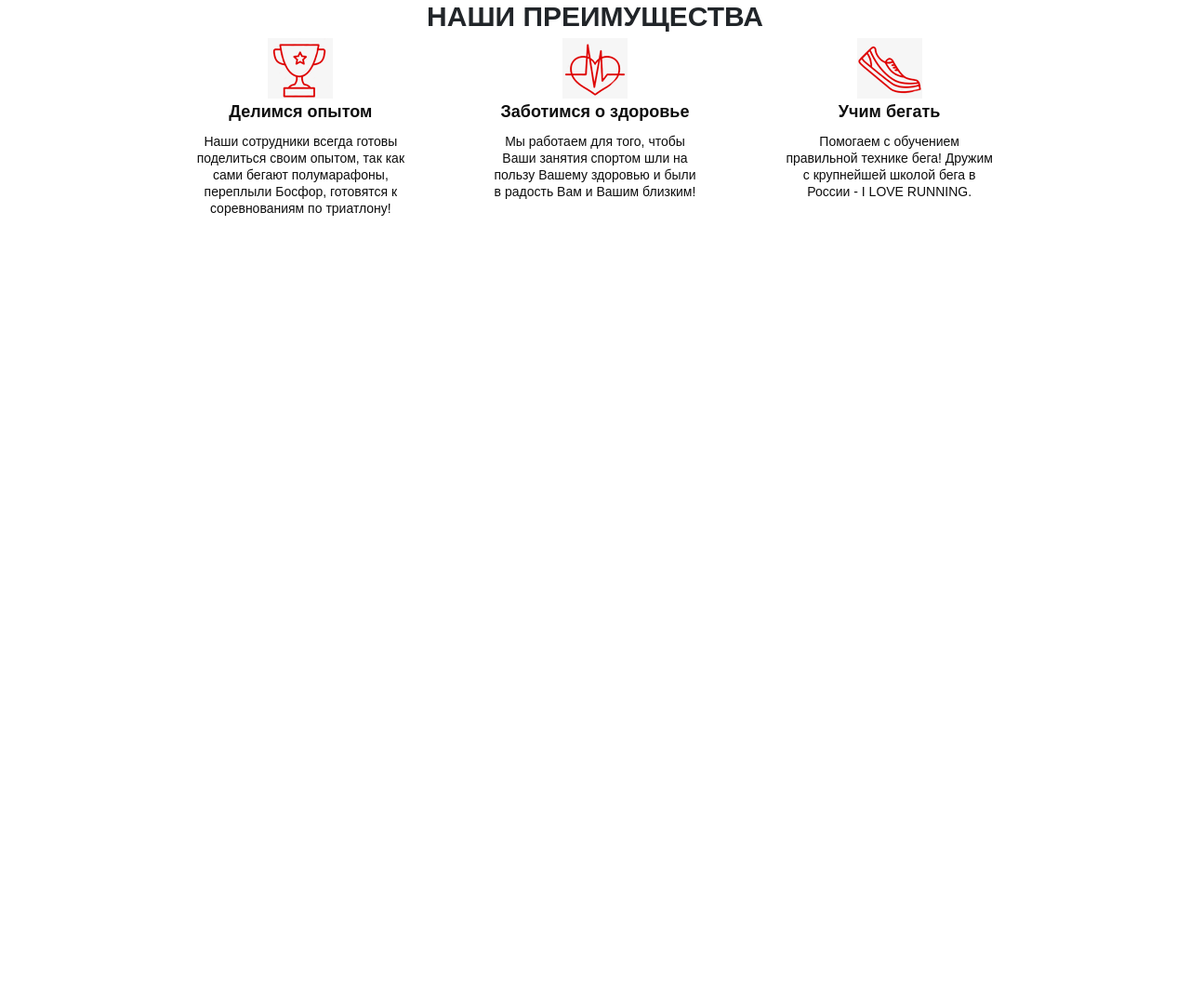
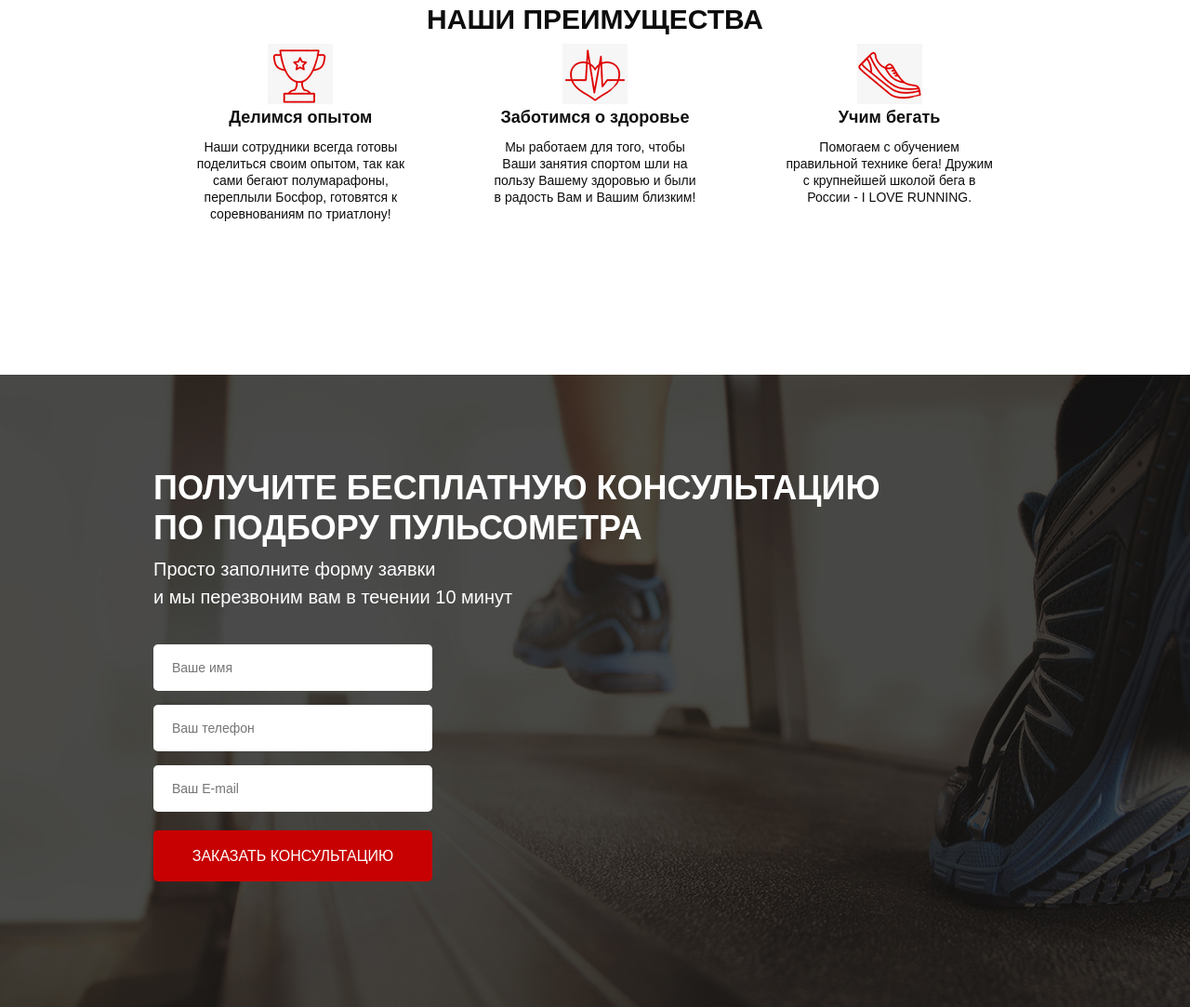
Before and after one commit to LostPeril/Pulse, a website: page src/index.html in a window 1280 px wide. Shown: the part 720-1803 px from the top of the page at 93% size. Before the commit the page ends 1123 px from the top, so only its background shows below. Drawn offline with Linux system fonts and the light colour scheme.

Commit message:
Новая секция

```diff
--- a/src/index.html
+++ b/src/index.html
@@ -55,7 +55,7 @@
     </div>
     <div class="advantages">
         <div class="container">
-            <h2 class="advantages__title">НАШИ ПРЕИМУЩЕСТВА</h2>
+            <h2 class="title">НАШИ ПРЕИМУЩЕСТВА</h2>
             <div class="advantages__block">
                 <div class="advantages__block__exp">
                     <img src="icons/advantages/cup.png" alt="cup" class="advantages__block__exp__img">
@@ -75,5 +75,24 @@
             </div>
         </div>
     </div>
+    <div class="consultation">
+        <div class="container">
+            <h2 class="title title_left">
+                Получите бесплатную консультацию<br>
+                по подбору пульсометра
+            </h2>
+            <div class="consultation__descr">
+                Просто заполните форму заявки<br>
+                и мы перезвоним вам в течении 10 минут
+            </div>
+            <form class="feed-form" action="#">
+                <input name="name" required placeholder="Ваше имя" type="text">
+                <input name="phone" required placeholder="Ваш телефон" type="number">
+                <input name="email" required placeholder="Ваш E-mail" type="email">
+
+                <button class="button button_submit">заказать кОНСУЛЬТАЦИЮ</button>
+            </form>
+        </div>
+    </div>
 </body>
 </html>
--- a/src/sass/blocks/_advantages.scss
+++ b/src/sass/blocks/_advantages.scss
@@ -1,13 +1,6 @@
 .advantages {
     min-height: 473px;
     padding: 73px 0 65px 0;
-        &__title {
-            font-size: 30px;
-            font-weight: 700;
-            line-height: 30px;
-            letter-spacing: 0px;
-            text-align: center;
-        }
     &__block {
         display: flex;
         justify-content: space-around;
--- a/src/sass/blocks/_buttons.scss
+++ b/src/sass/blocks/_buttons.scss
@@ -7,10 +7,17 @@
     font-weight: 500;
     line-height: 19px;
     text-transform: uppercase;
+    border: none;
+    color: #ffffff;
     &_main {
         margin-top: 67px;
         width: 300px;
         height: 50px;
         font-size: 16px;
     }
+    &_submit {
+        width: 100%;
+        height: 55px;
+        font-size: 16px;
+    }
 }
--- /dev/null
+++ b/src/sass/blocks/_consultation.scss
@@ -0,0 +1,10 @@
+.consultation {
+    min-height: 680px;
+    padding: 100px 0 92px 0;
+    background: url('../../img/consultation.jpg');
+    &__descr {
+        color: rgba(255, 255, 255, 1);
+        font-size: 20px;
+        font-weight: 500;
+    }
+}
--- /dev/null
+++ b/src/sass/blocks/_forms.scss
@@ -0,0 +1,20 @@
+.feed-form {
+    margin-top: 36px;
+    display: flex;
+    flex-direction: column;
+    width: 300px;
+    input {
+        height: 50px;
+        border-radius: 5px;
+        background-color: #ffffff;
+        margin-bottom: 15px;
+        border: none;
+        padding: 0 20px;
+        color: #4b4b4b;
+        font-size: 14px;
+        font-weight: 300;
+        &:nth-child(3) {
+            margin-bottom: 20px;
+        }
+    }
+}
--- /dev/null
+++ b/src/sass/blocks/_titles.scss
@@ -0,0 +1,12 @@
+.title {
+    color: #0d0d0d;
+    font-size: 30px;
+    font-weight: 700;
+    text-align: center;
+    text-transform: uppercase;
+    &_left {
+        color: #fff;
+        font-size: 36px;
+        text-align: left;
+    }
+}
--- a/src/sass/style.scss
+++ b/src/sass/style.scss
@@ -13,3 +13,6 @@
 @import 'blocks/buttons';
 @import 'blocks/advantages';
 @import 'blocks/media';
+@import 'blocks/titles';
+@import 'blocks/consultation';
+@import 'blocks/forms';
```
Also changed, not shown: src/css/style.min.css. Lines whose indentation alone changed are shown as unchanged.
